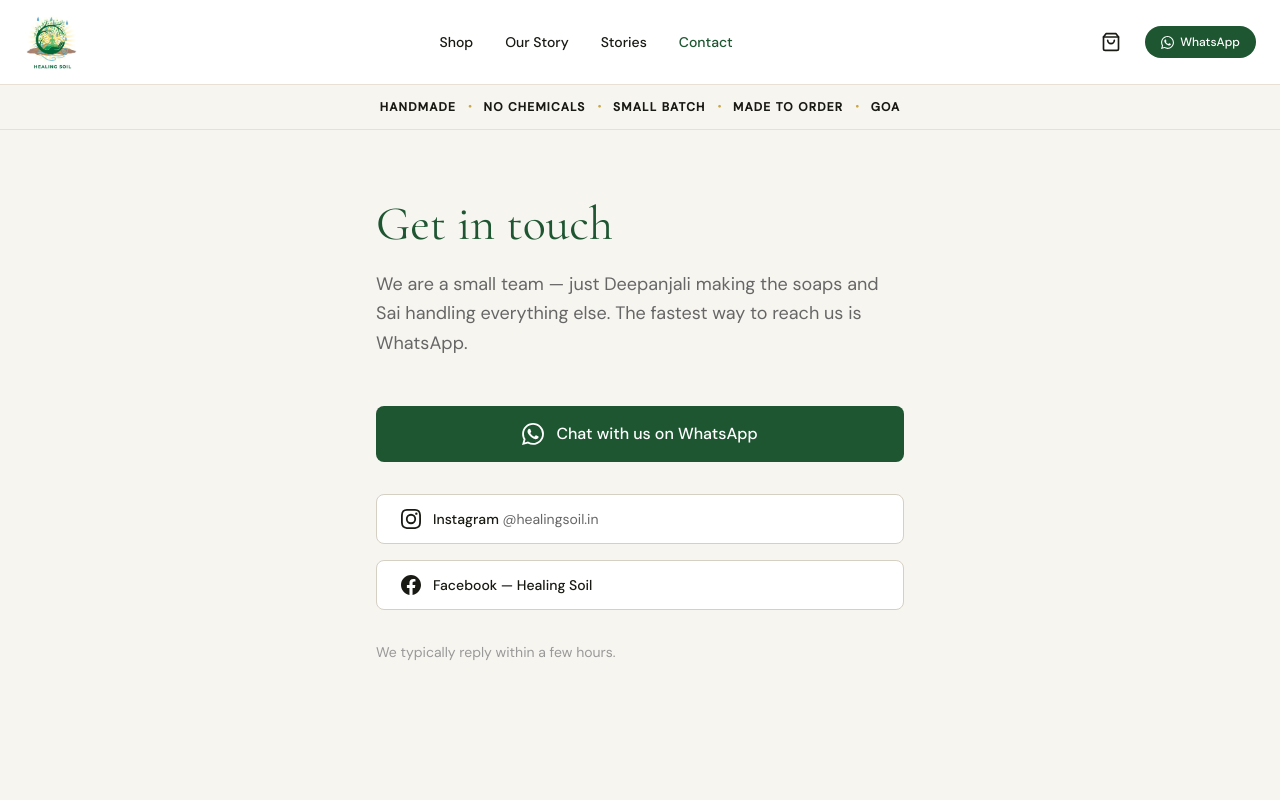
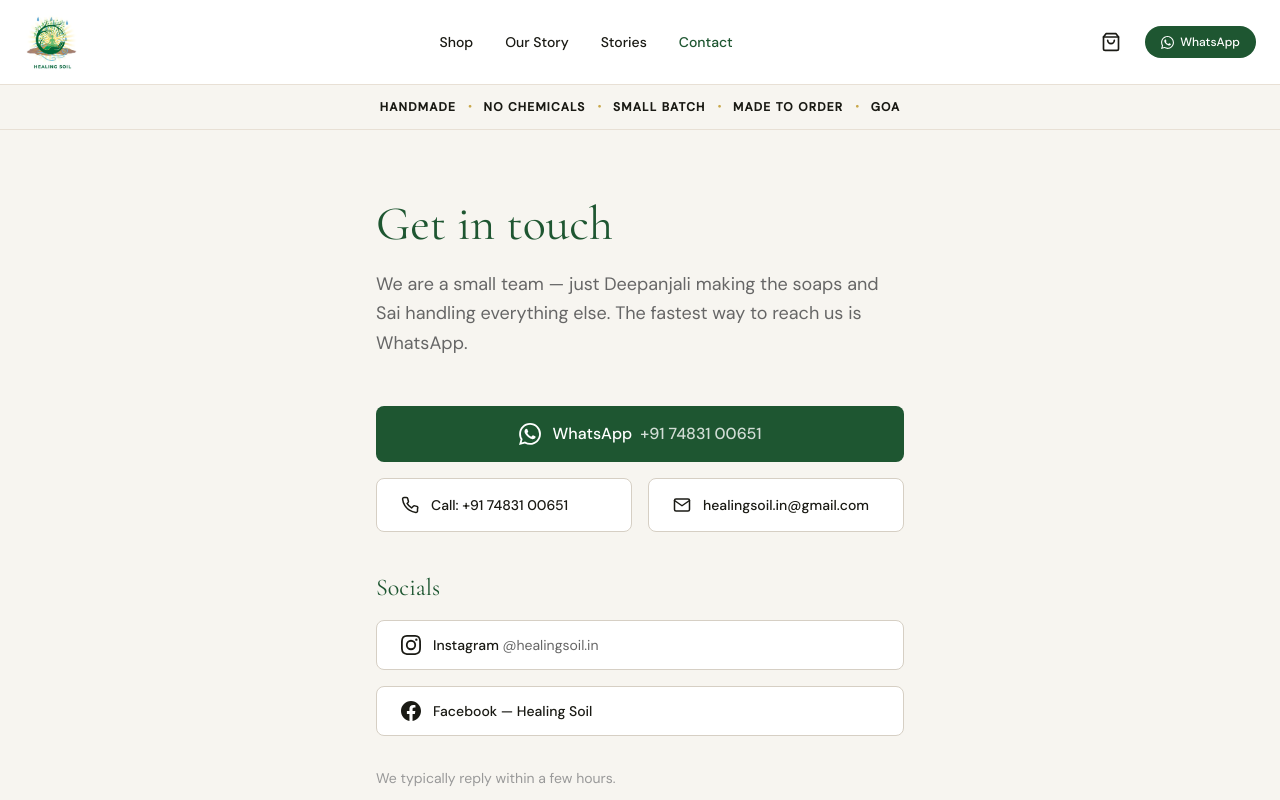
Before and after one commit to saikalyan15/healing-soil, a Next.js app: page /contact in a window 1280 px wide. Shown: the top 800 px of the page. Built offline with nearby package versions, Linux system fonts and the light colour scheme.

Commit message:
updated email address and contact

```diff
--- a/src/app/contact/page.tsx
+++ b/src/app/contact/page.tsx
@@ -26,19 +26,40 @@
           The fastest way to reach us is WhatsApp.
         </p>
 
-        {/* Primary — WhatsApp */}
+        {/* Primary Contact Options */}
+        <div className="mb-10 space-y-4">
           <a
             href="https://wa.me/917483100651"
             target="_blank"
             rel="noopener noreferrer"
-          className="mb-8 flex w-full items-center justify-center gap-3 rounded-lg bg-[#1E5631] px-8 py-4 font-sans text-base font-medium text-white transition-colors hover:bg-[#25D366]"
+            className="flex w-full items-center justify-center gap-3 rounded-lg bg-[#1E5631] px-8 py-4 font-sans text-base font-medium text-white transition-colors hover:bg-[#25D366]"
           >
             <WhatsAppIcon size={22} />
-          Chat with us on WhatsApp
+            <span>WhatsApp <span className="ml-1 opacity-80">+91 74831 00651</span></span>
           </a>
 
-        {/* Secondary contacts */}
+          <div className="grid grid-cols-1 gap-4 sm:grid-cols-2">
+            <a
+              href="tel:+917483100651"
+              className="flex items-center gap-3 rounded-lg border border-[#D6CFC4] bg-white px-6 py-4 font-sans text-sm font-medium text-[#1A1A14] transition-colors hover:border-[#1E5631] hover:text-[#1E5631]"
+            >
+              <PhoneIcon />
+              <span>Call: +91 74831 00651</span>
+            </a>
+
+            <a
+              href="mailto:healingsoil.in@gmail.com"
+              className="flex items-center gap-3 rounded-lg border border-[#D6CFC4] bg-white px-6 py-4 font-sans text-sm font-medium text-[#1A1A14] transition-colors hover:border-[#1E5631] hover:text-[#1E5631]"
+            >
+              <MailIcon />
+              <span>healingsoil.in@gmail.com</span>
+            </a>
+          </div>
+        </div>
+
+        {/* Social contacts */}
         <div className="space-y-4">
+          <h2 className="font-serif text-2xl text-[#1E5631] mb-2">Socials</h2>
           <a
             href="https://instagram.com/healingsoil.in"
             target="_blank"
@@ -95,3 +116,20 @@
     </svg>
   )
 }
+
+function PhoneIcon() {
+  return (
+    <svg width="18" height="18" viewBox="0 0 24 24" fill="none" stroke="currentColor" strokeWidth="2" strokeLinecap="round" strokeLinejoin="round">
+      <path d="M22 16.92v3a2 2 0 0 1-2.18 2 19.79 19.79 0 0 1-8.63-3.07 19.5 19.5 0 0 1-6-6 19.79 19.79 0 0 1-3.07-8.67A2 2 0 0 1 4.11 2h3a2 2 0 0 1 2 1.72 12.84 12.84 0 0 0 .7 2.81 2 2 0 0 1-.45 2.11L8.09 9.91a16 16 0 0 0 6 6l2.27-2.27a2 2 0 0 1 2.11-.45 12.84 12.84 0 0 0 2.81.7A2 2 0 0 1 22 16.92z" />
+    </svg>
+  )
+}
+
+function MailIcon() {
+  return (
+    <svg width="18" height="18" viewBox="0 0 24 24" fill="none" stroke="currentColor" strokeWidth="2" strokeLinecap="round" strokeLinejoin="round">
+      <path d="M4 4h16c1.1 0 2 .9 2 2v12c0 1.1-.9 2-2 2H4c-1.1 0-2-.9-2-2V6c0-1.1.9-2 2-2z" />
+      <polyline points="22,6 12,13 2,6" />
+    </svg>
+  )
+}
```
Lines whose indentation alone changed are shown as unchanged.
